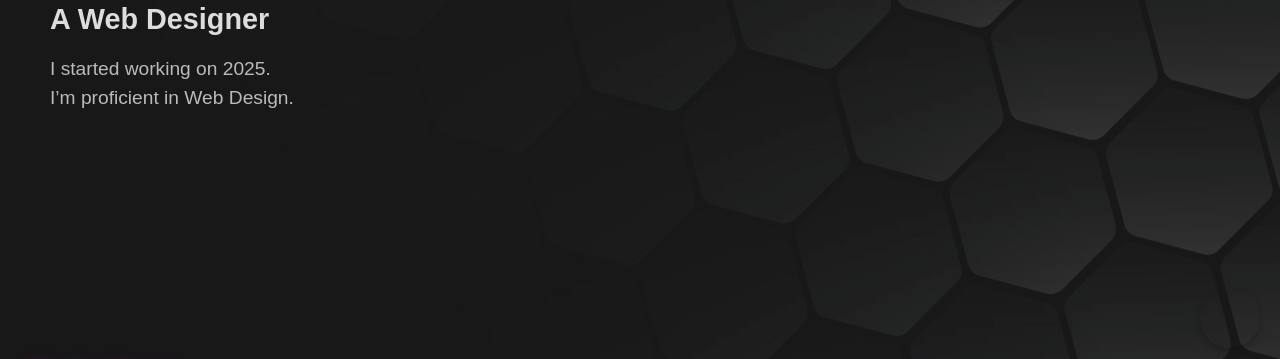
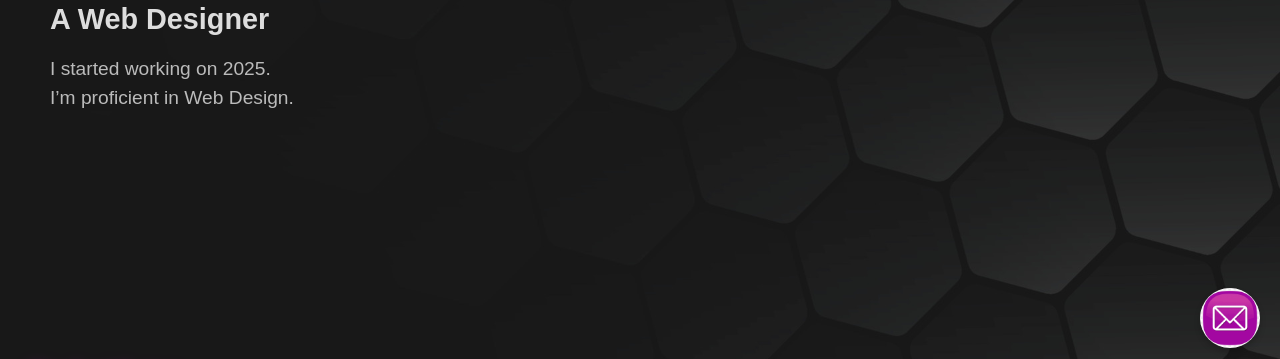
Before and after one commit to tasnova83/hexaweb, a plain HTML site: page index.html in a window 1280 px wide. Shown: the part 362-721 px from the top of the page. Drawn offline with Linux system fonts and the light colour scheme.

Commit message:
Update style.css

```diff
--- a/style.css
+++ b/style.css
@@ -146,7 +146,7 @@ header {
     right: 20px;
     width: 60px;
     height: 60px;
-    background: url('images/gmail.png') no-repeat center;
+    background: url('https://github.com/tasnova83/hexaweb/blob/main/gmail.png') no-repeat center;
     background-size: cover;
     border-radius: 50%;
     box-shadow: 0px 4px 6px rgba(0, 0, 0, 0.2);
```
